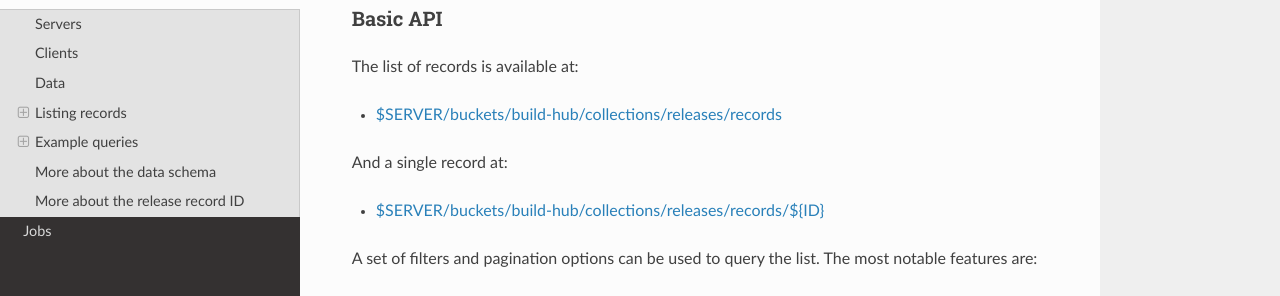
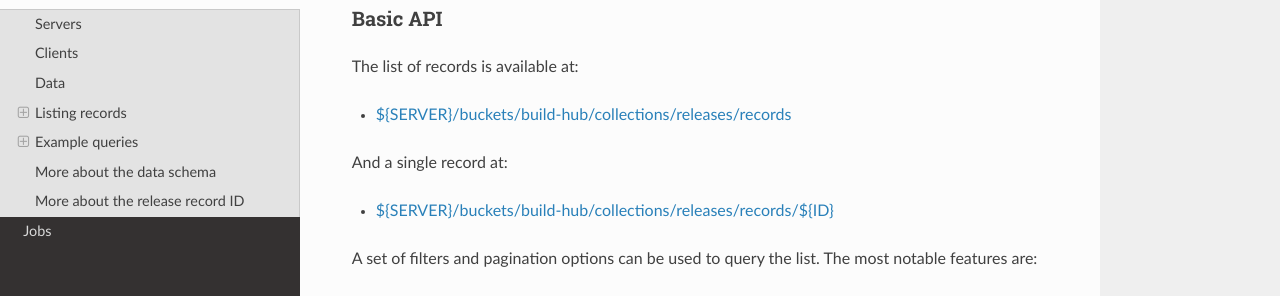
Before and after one commit to mozilla-services/buildhub, a Sphinx documentation site: the page built from docs/api.rst, in a window 1280 px wide and 900 px high, scrolled down 1344 px. Shown: the part 153-449 px from the top of the window. Built offline with Sphinx 7.4.7 and the Read the Docs theme 2.0.0, drawn with Linux system fonts in a browser that asks for light colours.

Commit message:
@glasserc review

```diff
--- a/docs/api.rst
+++ b/docs/api.rst
@@ -76,11 +76,11 @@ Basic API
 
 The list of records is available at:
 
-* `$SERVER/buckets/build-hub/collections/releases/records <https://kinto-ota.dev.mozaws.net/v1/buckets/build-hub/collections/releases/records?_limit=10>`_
+* `${SERVER}/buckets/build-hub/collections/releases/records <https://kinto-ota.dev.mozaws.net/v1/buckets/build-hub/collections/releases/records?_limit=10>`_
 
 And a single record at:
 
-* `$SERVER/buckets/build-hub/collections/releases/records/${ID} <https://kinto-ota.dev.mozaws.net/v1/buckets/build-hub/collections/releases/records/firefox_beta_50-0b11_macosx_el>`_
+* `${SERVER}/buckets/build-hub/collections/releases/records/${ID} <https://kinto-ota.dev.mozaws.net/v1/buckets/build-hub/collections/releases/records/firefox_beta_50-0b11_macosx_el>`_
 
 A set of filters and pagination options can be used to query the list. The most notable features are:
 
```
